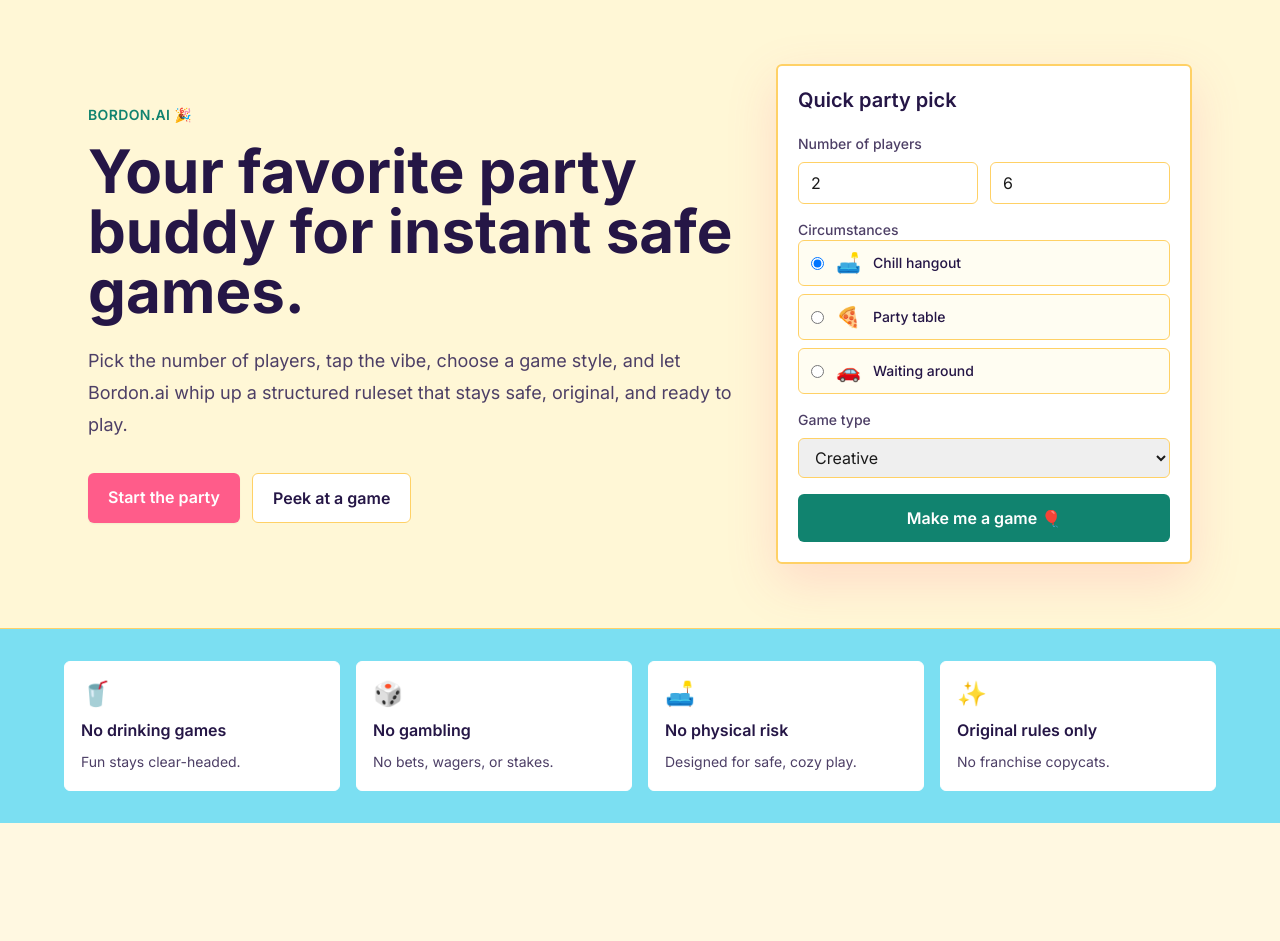
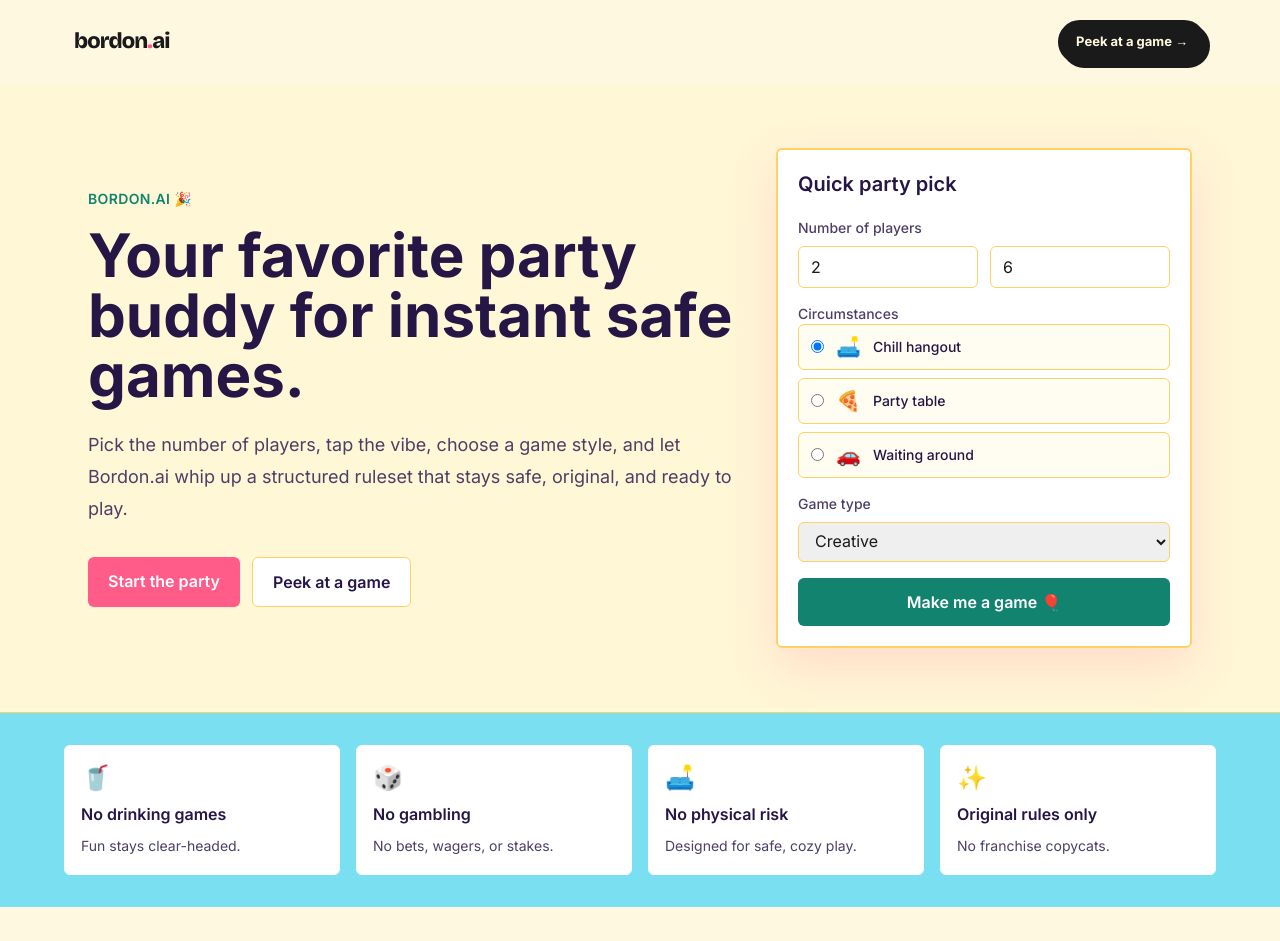
Before and after one commit to ravescovi/boredom, a Next.js app in the folder apps/web/: page / in a window 1280 px wide. Shown: the top 941 px of the page. Before the commit the page ends 823 px from the top, so only its background shows below. Built offline with nearby package versions, Linux system fonts and the light colour scheme.

Commit message:
feat(web): wire SiteNav + SiteFooter into root layout

```diff
--- a/apps/web/app/layout.tsx
+++ b/apps/web/app/layout.tsx
@@ -1,5 +1,7 @@
 import type { Metadata } from "next";
 import { Bricolage_Grotesque, Inter } from "next/font/google";
+import { SiteFooter } from "../components/SiteFooter";
+import { SiteNav } from "../components/SiteNav";
 import "./globals.css";
 
 const bricolage = Bricolage_Grotesque({
@@ -24,7 +26,11 @@ export const metadata: Metadata = {
 export default function RootLayout({ children }: { children: React.ReactNode }) {
   return (
     <html lang="en" className={`${bricolage.variable} ${inter.variable}`}>
-      <body className="bg-cream font-sans text-ink antialiased">{children}</body>
+      <body className="bg-cream font-sans text-ink antialiased">
+        <SiteNav />
+        {children}
+        <SiteFooter />
+      </body>
     </html>
   );
 }
```
